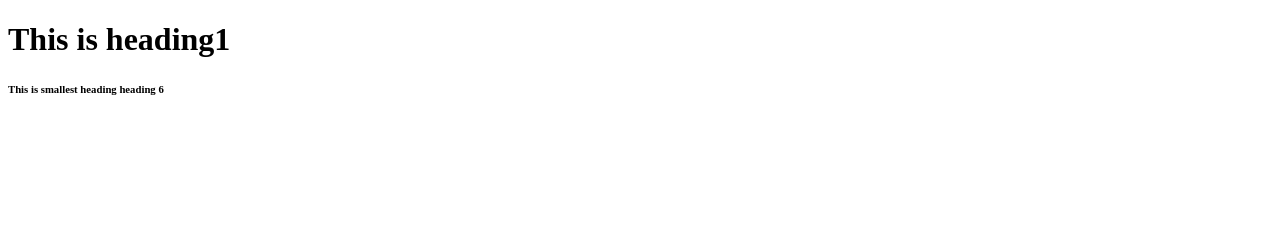
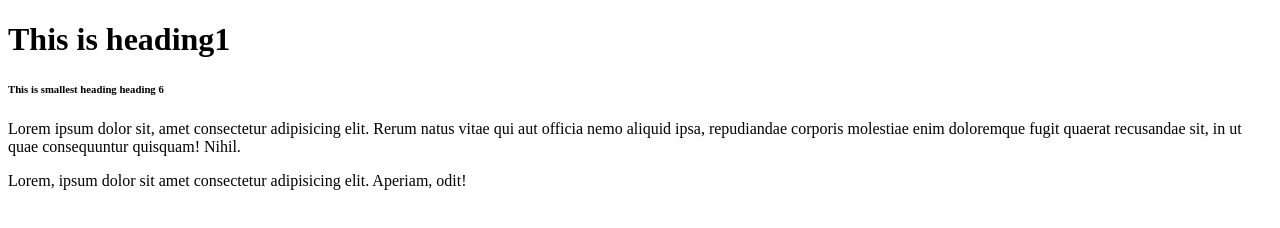
Before and after one commit to callbackhell-1/HTML, a plain HTML site: page HTML-BASICS/index.html in a window 1280 px wide. Drawn offline with Linux system fonts and the light colour scheme.

Commit message:
Paragraph

```diff
--- a/HTML-BASICS/index.html
+++ b/HTML-BASICS/index.html
@@ -9,5 +9,10 @@
   <body>
    <h1>This is heading1</h1>
    <h6>This is smallest heading heading 6</h6>
+   <p>Lorem ipsum dolor sit, amet consectetur adipisicing elit. Rerum natus vitae qui aut officia nemo aliquid ipsa, repudiandae corporis molestiae enim doloremque fugit quaerat recusandae sit, in ut quae consequuntur quisquam! Nihil.
+   </p>
+   <p>
+    Lorem, ipsum dolor sit amet consectetur adipisicing elit. Aperiam, odit!
+   </p>
   </body>
 </html>
```
